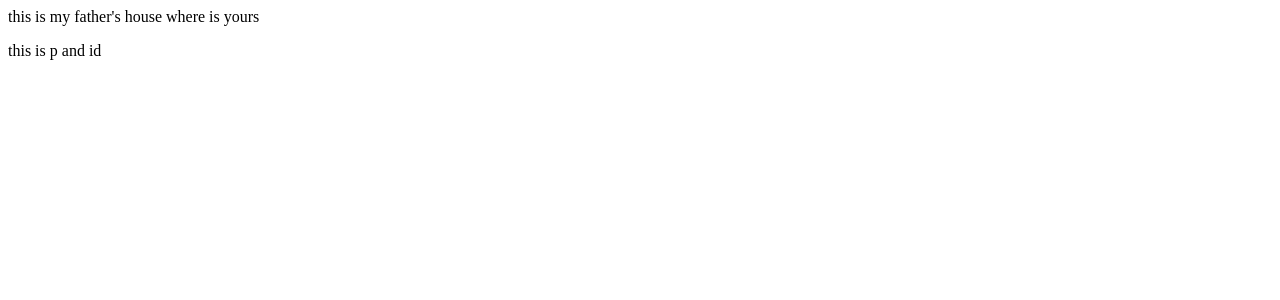
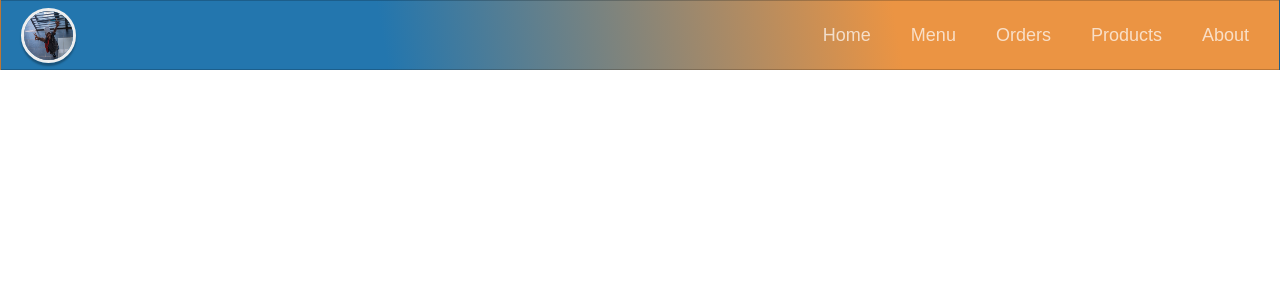
Before and after one commit to richardokonicha/Resturant-Recommendation-System, a Django app: page / in a window 1280 px wide. Shown: the top 300 px of the page. Run offline with Django 3.2, Linux system fonts and the light colour scheme; some libraries are stand-ins or nearby versions.

Commit message:
completed navigation bar and styling

```diff
--- a/recommender/templates/recommender/index.html
+++ b/recommender/templates/recommender/index.html
@@ -1,12 +1,49 @@
+{% load static %}
 <!DOCTYPE html>
 <html lang="en">
 <head>
     <meta charset="UTF-8">
     <meta name="viewport" content="width=device-width, initial-scale=1.0">
     <title>Document</title>
+    <link rel="stylesheet" href="{% static 'css/nav.css' %}">
+    <script src="https://kit.fontawesome.com/b4eaa189da.js" crossorigin="anonymous"></script>
 </head>
 <body>
-    <div>this is my father's house where is yours</div>
-    <p>this is p and id</p>
+
+    <nav class="navbar">
+        <span class="navbar-toggle" id="js-navbar-toggle">
+            <i class="fas fa-bars"></i>
+            <!-- <i class="fas fa-thumbs-up fa-5x"></i> -->
+        </span>
+        <a href="#" class="logo"><img src="{% static 'img/amara.jpg' %}" alt="logo" class="profile-img"></a>
+        <ul class="main-nav" id="js-menu">
+            <li>
+                <a href="#" class="nav-link">Home</a>
+            </li>
+            <li>
+                <a href="#" class="nav-link">Menu</a>
+            </li>
+            <li>
+                <a href="#" class="nav-link">Orders</a>
+            </li>
+            <li>
+                <a href="#" class="nav-link">Products</a>
+            </li>
+            <li>
+                <a href="" class="nav-link">About</a>
+            </li>
+        </ul>
+    </nav>
+
+
 </body>
+
+<script>
+    let mainNav = document.getElementById('js-menu');
+    let navBarToggle = document.getElementById('js-navbar-toggle');
+
+    navBarToggle.addEventListener('click', function(){
+        mainNav.classList.toggle('active');
+    })
+</script>
 </html>
--- /dev/null
+++ b/static/css/nav.css
@@ -0,0 +1,96 @@
+* {
+    box-sizing: border-box;
+    margin: 0;
+    padding: 0;
+}
+
+body {
+    font-family: 'Josefin Sans', sans-serif;
+}
+
+.navbar {
+    font-size: 18px;
+    background-image: linear-gradient(260deg,  #eb9443 30%, #2376ae 70%);
+    padding-bottom: 10px;
+    border: 1px solid rgba(0,0,0,0.2)
+}
+.main-nav {
+    list-style-type: none;
+    display: none;
+}
+.active {
+    display: block;
+}
+.main-nav li {
+    text-align: center;
+    margin: 50px auto;
+}
+
+.nav-link,
+.logo {
+    text-decoration: none;
+    color: rgba(255, 255, 255, 0.7);
+
+}
+.logo {
+    display: inline-block;
+    font-size: 22px;
+    margin-top: 10px;
+    margin-left: 20px;
+
+}
+.navbar-toggle {
+    position: absolute;
+    top: 10px;
+    right: 20px;
+    cursor: pointer;
+    color: rgba(255, 255, 255, 0.8);
+    font-size: 24px;
+}
+
+/* For desktops */
+@media screen and (min-width: 768px){
+    .navbar {
+        display: flex;
+        justify-content: space-between;
+        padding-bottom: 0;
+        height: 70px;
+        align-items: center;
+    }
+    .main-nav {
+        display: flex;
+        margin-right: 30px;
+        flex-direction: row;
+        justify-content: flex-end;
+    }
+    .main-nav li {
+        margin: 0;
+    }
+    .nav-link {
+        margin-left: 40px;
+    }
+    .logo {
+        margin-top: 0;
+    }
+    .navbar-toggle {
+        display: none;
+    }
+    .logo:hover,
+    .nav-link:hover {
+        color: rgba(255,255,255,1);
+    }
+}
+.profile-img {
+    display: block;
+    width: 55px;
+    height: 55px;
+    margin: 1em auto;
+    background-size: cover;
+    background-repeat: no-repeat;
+    background-position: center center;
+    -webkit-border-radius: 99em;
+    -moz-border-radius: 99em;
+    border-radius: 99em;
+    border: 3px solid #eee;
+    box-shadow: 0 3px 2px rgba(0, 0, 0, 0.3);
+}
```
Also changed, not shown: recommender/templates/recommender/nav.html (added), static/img/amara.jpg (added).
